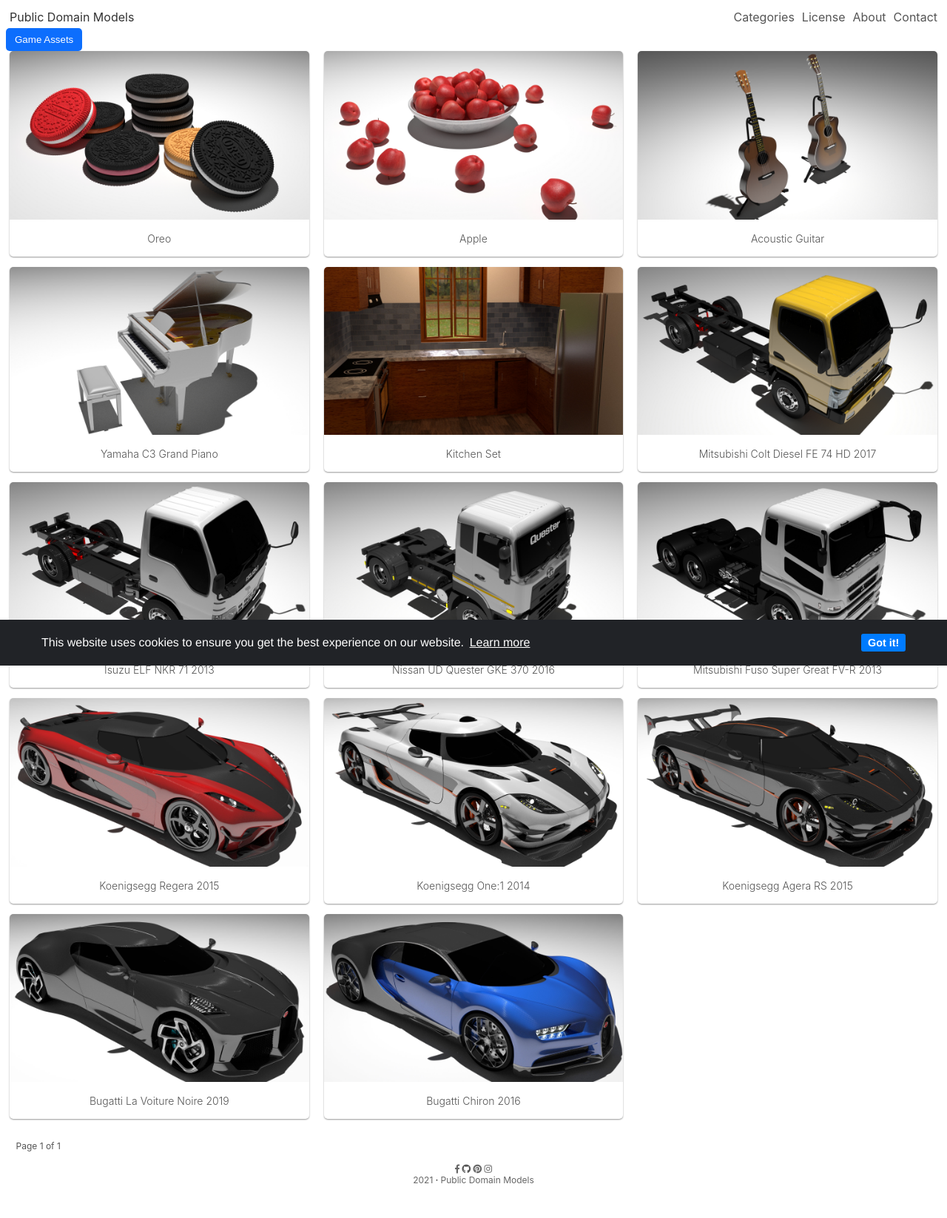
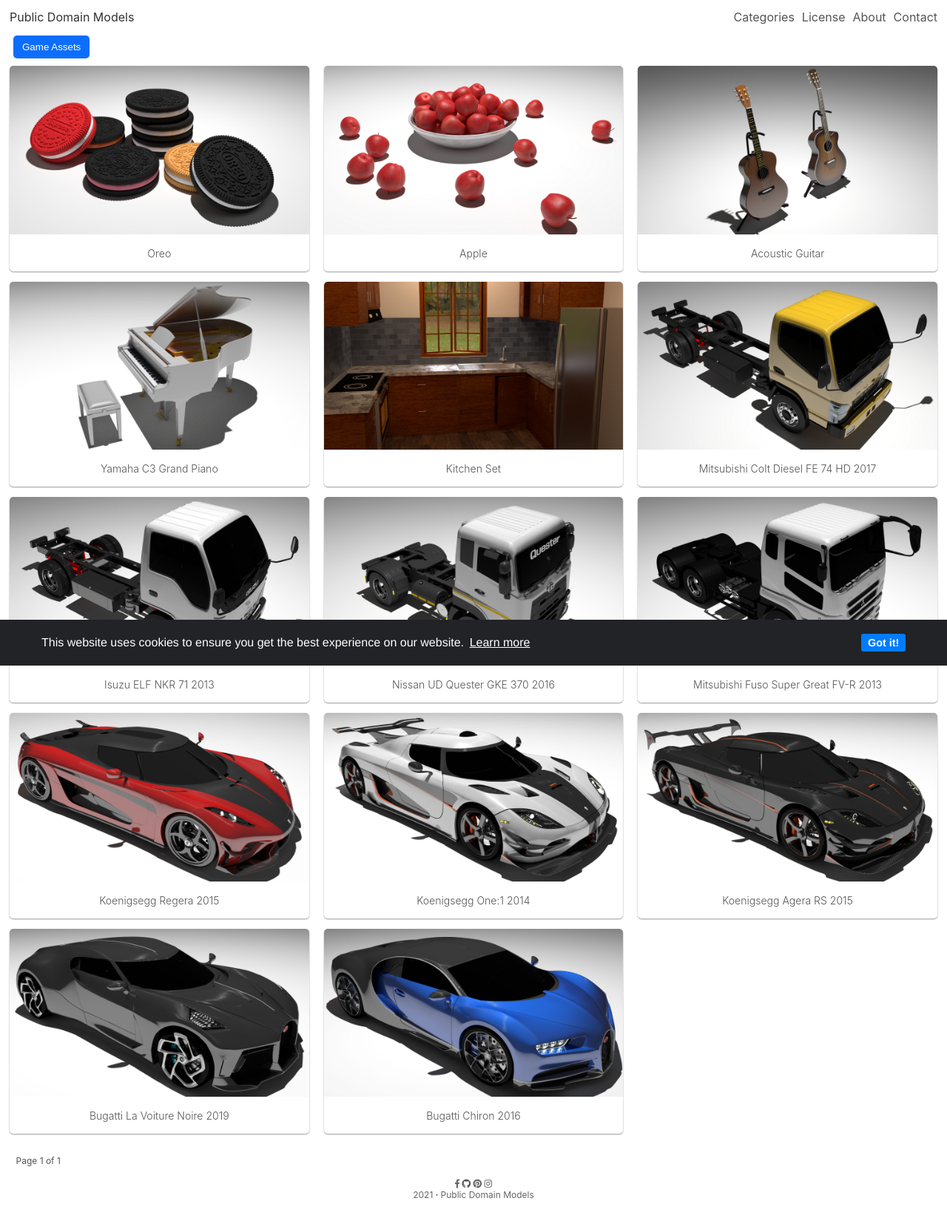
Before and after one commit to mohamadrido/project, a Jekyll site: the page built from index.html, in a window 1280 px wide. Shown: the whole page at 74% size. Built offline with Jekyll 4.4.1, drawn with Linux system fonts in a browser that asks for light colours; nearby versions of some CDN libraries; the list of posts is cut into pages by our own code.

Commit message:
Update default.html

```diff
--- a/_layouts/default.html
+++ b/_layouts/default.html
@@ -36,10 +36,8 @@
   </div>
 </header>
 
-<div class="container">
-<div class="container">
-<button style="  border: none; outline: 0; display: inline-block; padding: 8px 12px; color: #fff; background-color: #0d6efd; text-align: center; cursor: pointer; border-radius: 5px;"><a style="text-decoration: none; color: #fff;" href="htps://publicdomainmodels.com/game-assets">Game Assets</a></button>
-</div>
+<div class="container" style="padding: 10px;">
+<button style="  border: none; outline: 0; display: inline-block; padding: 8px 12px; color: #fff; background-color: #0d6efd; text-align: center; cursor: pointer; border-radius: 5px;"><a style="color: #fff;" href="htps://publicdomainmodels.com/game-assets">Game Assets</a></button>
 </div>
 
 {{ content }}
```
